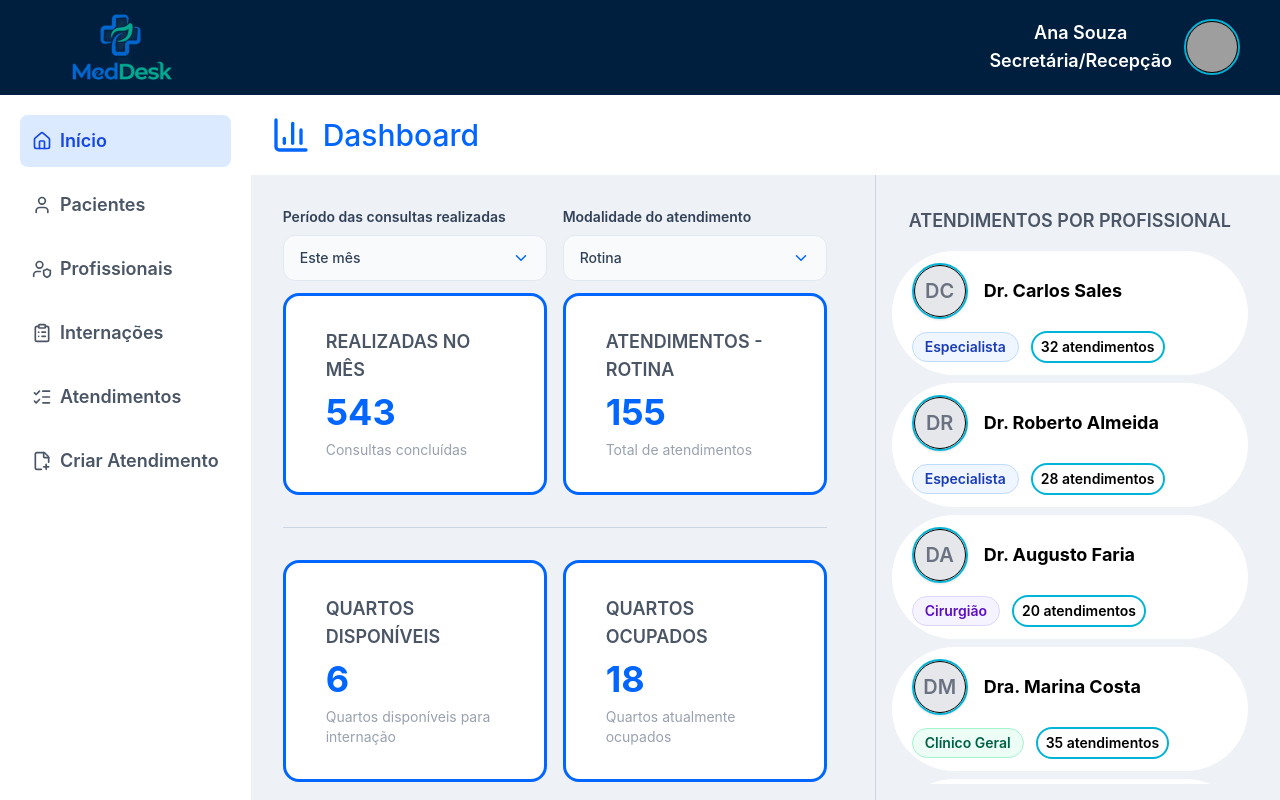
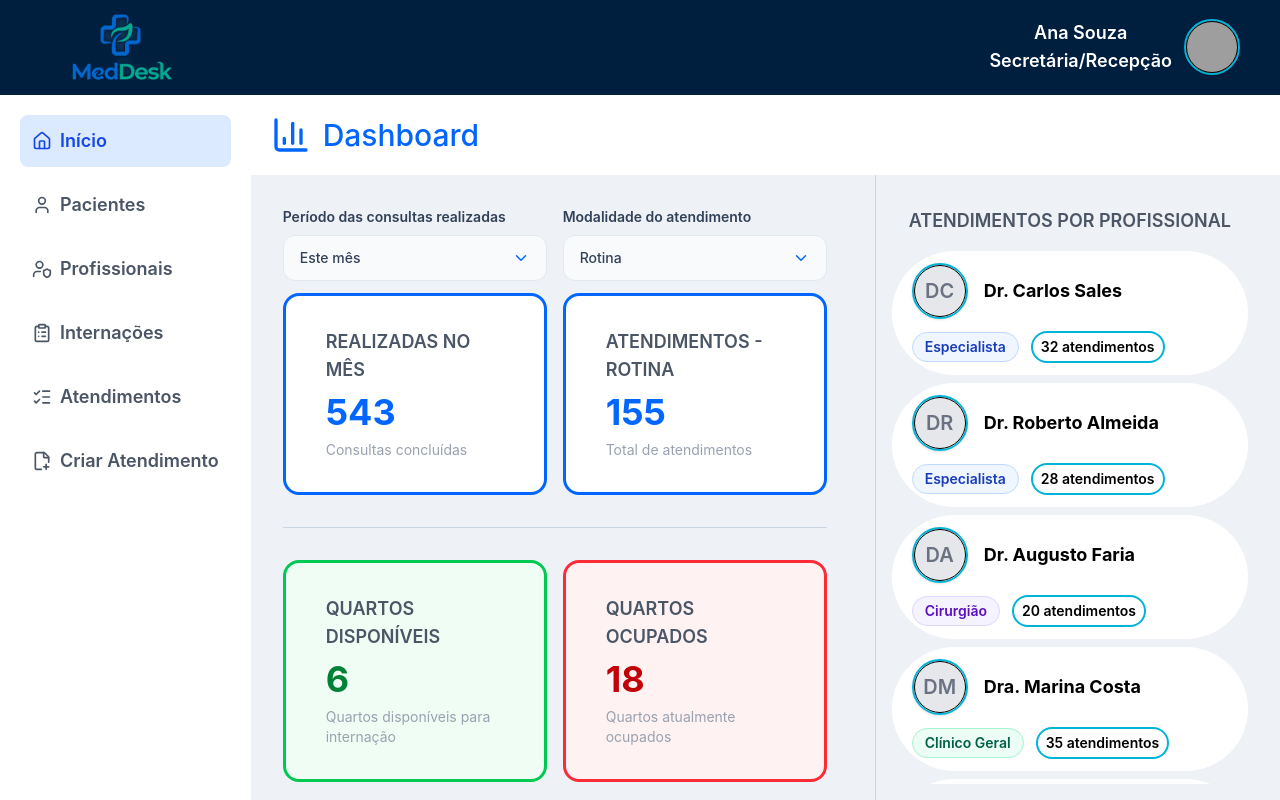
Before and after one commit to Bernardo-Guedes/MedDesk, a React (Vite) app in the folder frontend/: page /admin in a window 1280 px wide. Built offline with nearby package versions, Linux system fonts and the light colour scheme; grey boxes are pictures that could not be loaded.

Commit message:
style(dashboard admin): diferencia quartos disponiveis e ocupados por cor

```diff
--- a/frontend/src/components/CardStat.tsx
+++ b/frontend/src/components/CardStat.tsx
@@ -2,13 +2,20 @@ interface CardStatProps {
   titulo: string;
   numero: string;
   texto: string;
+  variante?: "padrao" | "disponivel" | "ocupado";
 }
 
-function CardStat({ titulo, numero, texto }: CardStatProps){
+const estilos = {
+  padrao: { card: "bg-white border-principal", numero: "text-principal" },
+  disponivel: { card: "bg-green-50 border-green-500", numero: "text-green-700" },
+  ocupado: { card: "bg-red-50 border-red-500", numero: "text-red-700" },
+};
+
+function CardStat({ titulo, numero, texto, variante = "padrao" }: CardStatProps){
     return(
-        <div className="bg-white rounded-2xl border-3 border-principal flex flex-col gap-2 py-8 px-10">
+        <div className={`rounded-2xl border-3 flex flex-col gap-2 py-8 px-10 ${estilos[variante].card}`}>
             <span className="text-lg text-gray-600 font-semibold">{titulo}</span>
-            <span className="text-4xl text-principal font-bold">{numero}</span>
+            <span className={`text-4xl font-bold ${estilos[variante].numero}`}>{numero}</span>
             <span className="text-sm text-gray-400">{texto}</span>
         </div>
     );
--- a/frontend/src/pages/admin/Home.tsx
+++ b/frontend/src/pages/admin/Home.tsx
@@ -67,8 +67,8 @@ function Home() {
             </div>
             <hr className="my-4 border-slate-300 sm:col-span-2" />
             {/* Quantidades de quartos de exemplo. */}
-            <CardStat titulo="QUARTOS DISPONÍVEIS" numero="6" texto="Quartos disponíveis para internação"/>
-            <CardStat titulo="QUARTOS OCUPADOS" numero="18" texto="Quartos atualmente ocupados"/>
+            <CardStat titulo="QUARTOS DISPONÍVEIS" numero="6" texto="Quartos disponíveis para internação" variante="disponivel"/>
+            <CardStat titulo="QUARTOS OCUPADOS" numero="18" texto="Quartos atualmente ocupados" variante="ocupado"/>
           </div>
           {/* Valores de exemplo para a demanda semanal. */}
           <CardGraph numSeg={10} numTer={25} numQua={20} numQui={25} numSex={25} larguraTotal />
```
